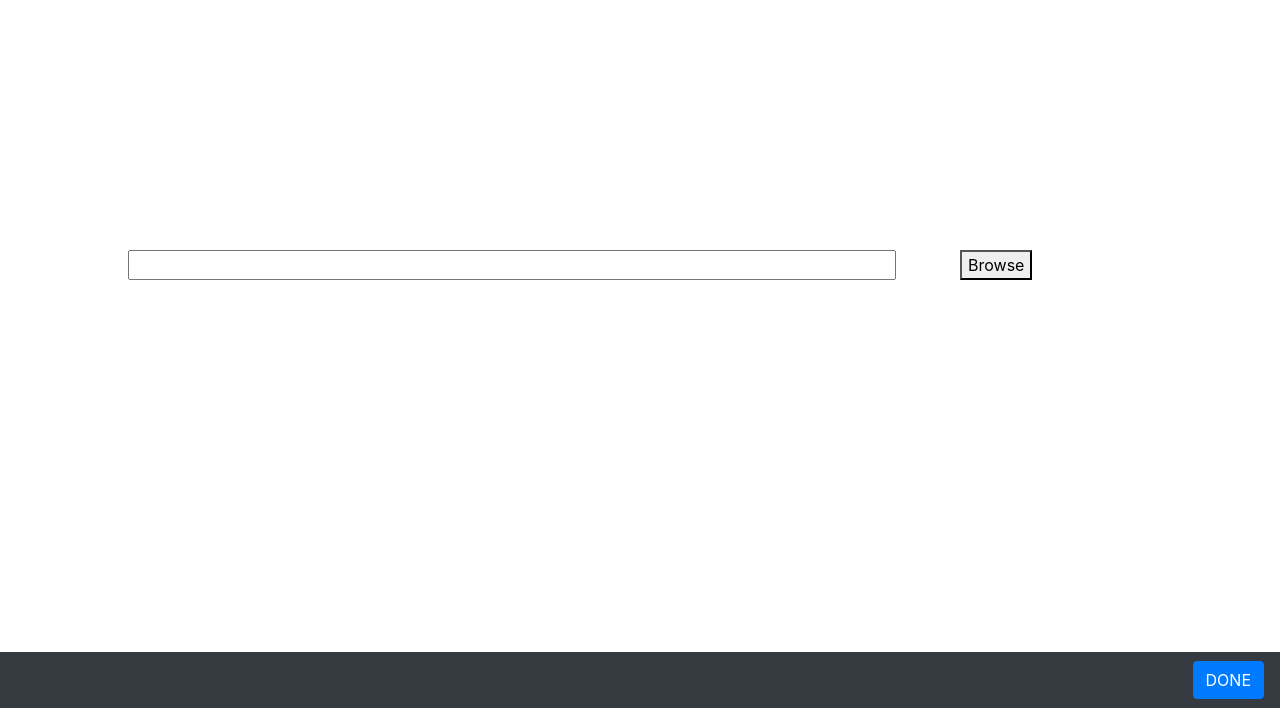
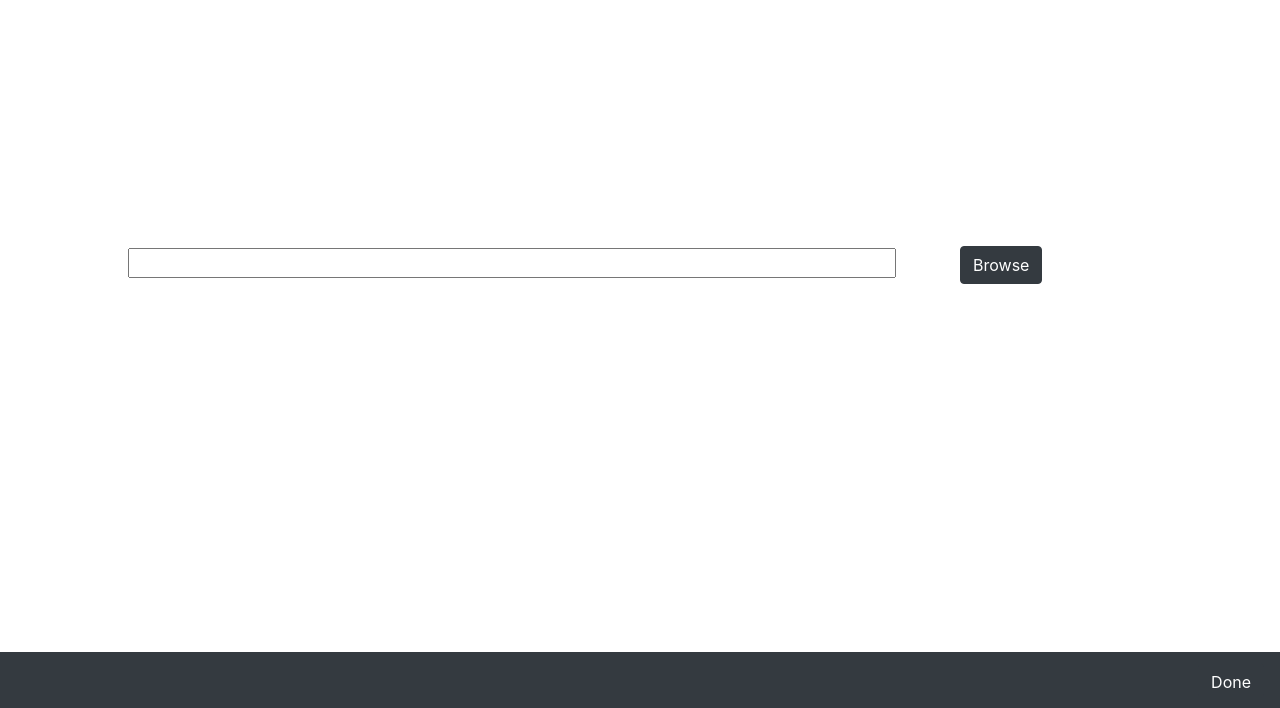
Before and after one commit to Ashnwor/native-mod-manager, an Electron app: page app/pages/select.html in a window 1280 px wide. Shown: the part 92-800 px from the top of the page. Drawn offline with Linux system fonts and the light colour scheme.

Commit message:
mlsc:ChangeColor

```diff
--- a/app/pages/select.html
+++ b/app/pages/select.html
@@ -16,7 +16,7 @@
 		</nav>
 		<div id="selectContainer">
 			<div class="verticalCenter fillHorizontal">
-				<input id="path" type="text" /><button id="browse" type="button">
+				<input id="path" type="text" /><button id="browse" type="button" class="btn btn-dark">
 					Browse
 				</button>
 			</div>
@@ -26,9 +26,10 @@
 			class="navbar navbar-expand-sm bg-dark navbar-dark fixed-bottom"
 			style="margin-top: 30px;"
 		>
-			<a class="navbar-nav ml-auto" href="#"
-				><button id="done" type="button" class="btn btn-primary">
-					DONE
+			<a class="navbar-nav ml-auto"
+			style="height: 35px;" href="#"
+				><button id="done" type="button" class="btn btn-dark">
+					Done
 				</button></a
 			>
 		</nav>
```
Also changed, not shown: 1 other file.
